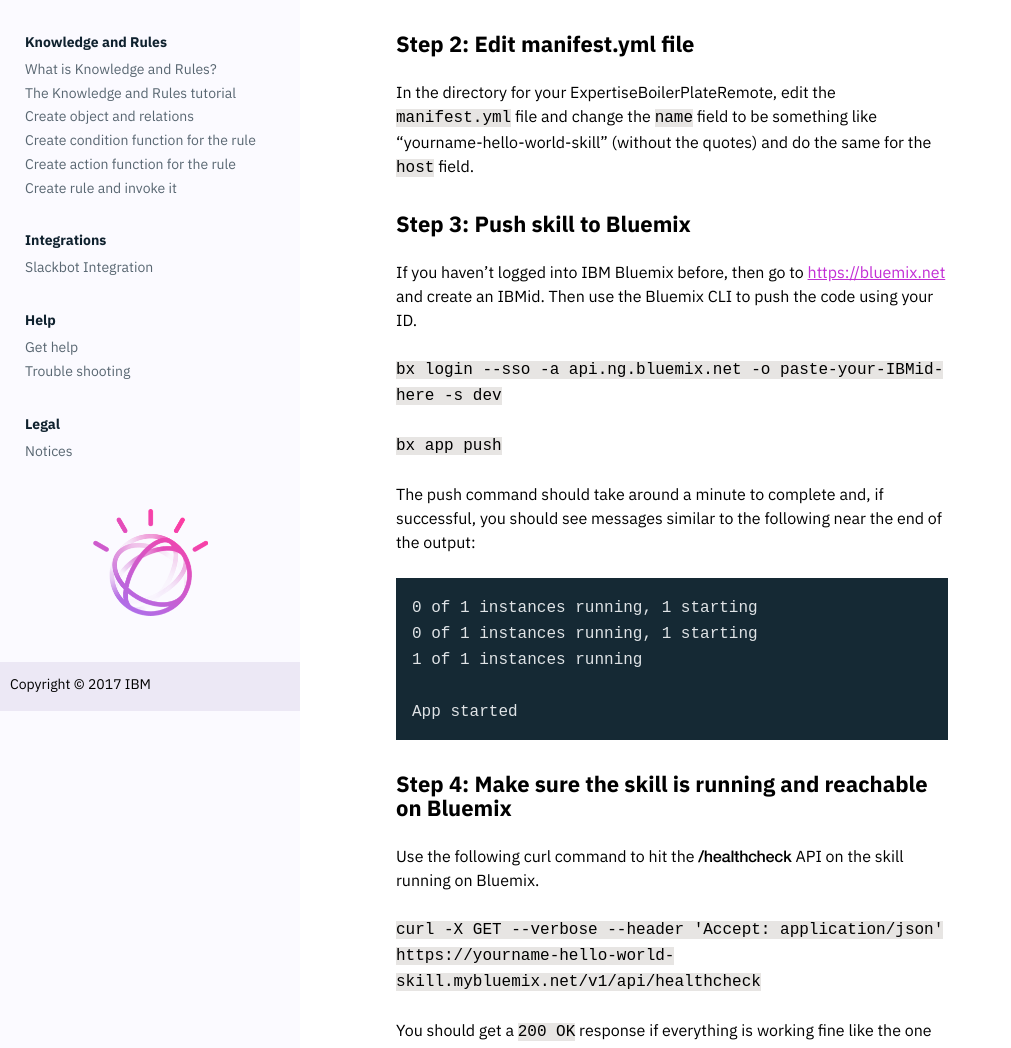
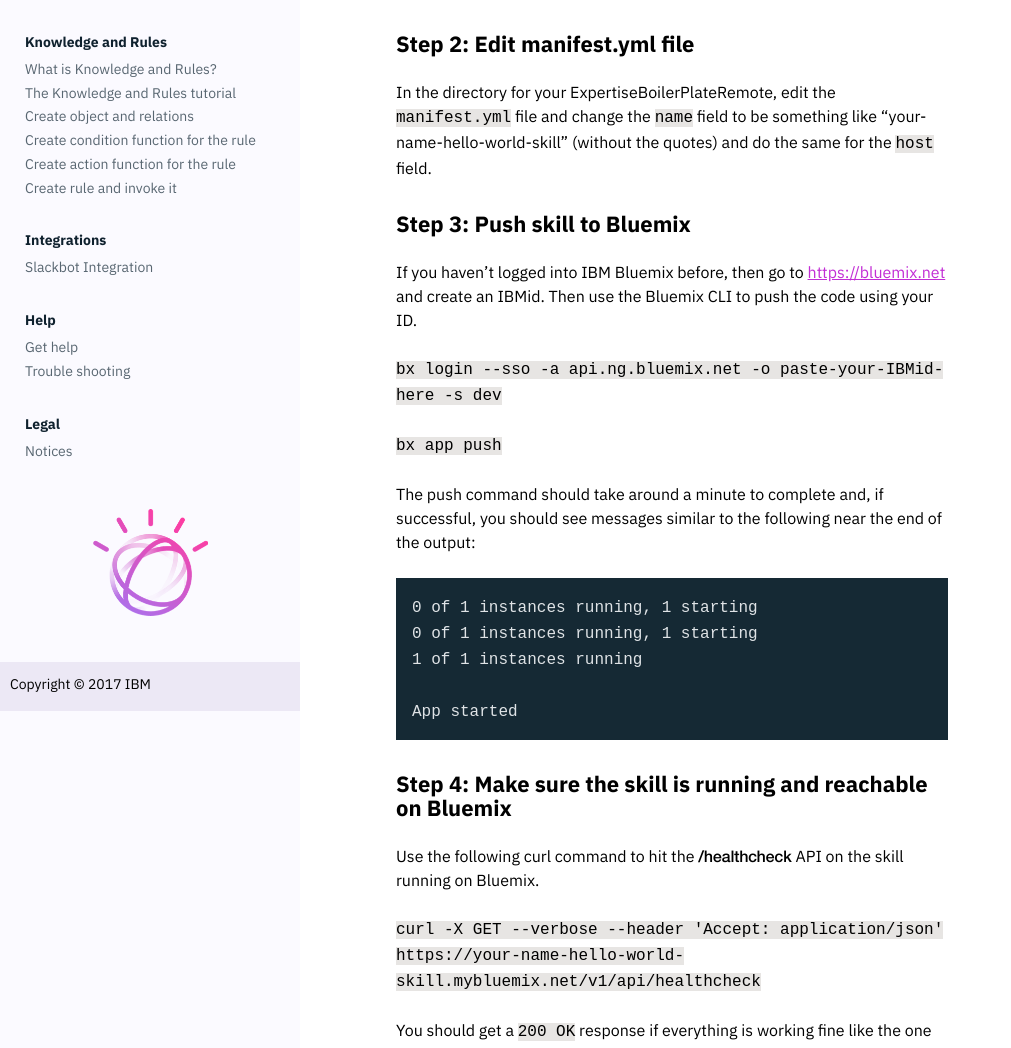
Before and after one commit to Watson-Personal-Assistant/developer, a Jekyll site: the page built from _content/expertise/deploy-to-bluemix.md, in a window 1280 px wide. Shown: the part 680-1728 px from the top of the page, without its empty margins (0-1011 px from the left). Built offline with Jekyll 4.4.1, drawn with Linux system fonts in a browser that asks for light colours; some of the changed text lies outside the part shown.

Commit message:
fixes inconsistency with yourname being two words without a hyphen

````diff
--- a/_content/expertise/deploy-to-bluemix.md
+++ b/_content/expertise/deploy-to-bluemix.md
@@ -15,7 +15,7 @@
 If your HelloWorld skill and ngrok processes are still running, then control-c them.  If the node process doesn't stop for some reason, then find the process and kill it.  You can use "lsof -i:10011" to find it.
 
 ### Step 2: Edit manifest.yml file
-In the directory for your ExpertiseBoilerPlateRemote, edit the `manifest.yml` file and change the `name` field to be something like "yourname-hello-world-skill" (without the quotes) and do the same for the `host` field.
+In the directory for your ExpertiseBoilerPlateRemote, edit the `manifest.yml` file and change the `name` field to be something like "your-name-hello-world-skill" (without the quotes) and do the same for the `host` field.
 
 ### Step 3: Push skill to Bluemix
 If you haven't logged into IBM Bluemix before, then go to [https://bluemix.net](https://bluemix.net) and create an IBMid.  Then use the Bluemix CLI to push the code using your ID.
@@ -37,7 +37,7 @@
 ### Step 4: Make sure the skill is running and reachable on Bluemix
 Use the following curl command to hit the **/healthcheck** API on the skill running on Bluemix.
 
-`curl -X GET --verbose --header 'Accept: application/json' https://yourname-hello-world-skill.mybluemix.net/v1/api/healthcheck`
+`curl -X GET --verbose --header 'Accept: application/json' https://your-name-hello-world-skill.mybluemix.net/v1/api/healthcheck`
 
 You should get a `200 OK` response if everything is working fine like the one below
 ```
@@ -70,11 +70,11 @@
 ### Step 5: Update the hostname for the skill, running on Bluemix, to the Assistant's skill set
 Use the Assistant Builder service **/skills** API to update your skill running on Bluemix to the public registry using your API Key and Assistant Builder service Bluemix hosted URL.
 
-**Make sure you change the `yourname-hello-world-skill` with your `hostname` and paste your API key in the command below.**
+**Make sure you change the `your-name-hello-world-skill` with your `hostname` and paste your API key in the command below.**
 
 `curl -X PUT --header 'Content-Type: application/json' --header 'Accept: application/json' -d '{
   "name": "myHelloWorld",
-  "url": "https://yourname-hello-world-skill.mybluemix.net"
+  "url": "https://your-name-hello-world-skill.mybluemix.net"
 }' 'https://watson-personal-assistant-toolkit.mybluemix.net/v2/api/skills/myHelloWorld?api_key=paste-your-api-key-here'`
 
 If successful, this command should return a message similar to `skill updated successfully`.
````
Also changed, not shown: _content/get-help/troubleshooting.md (+1 -1 lines).
